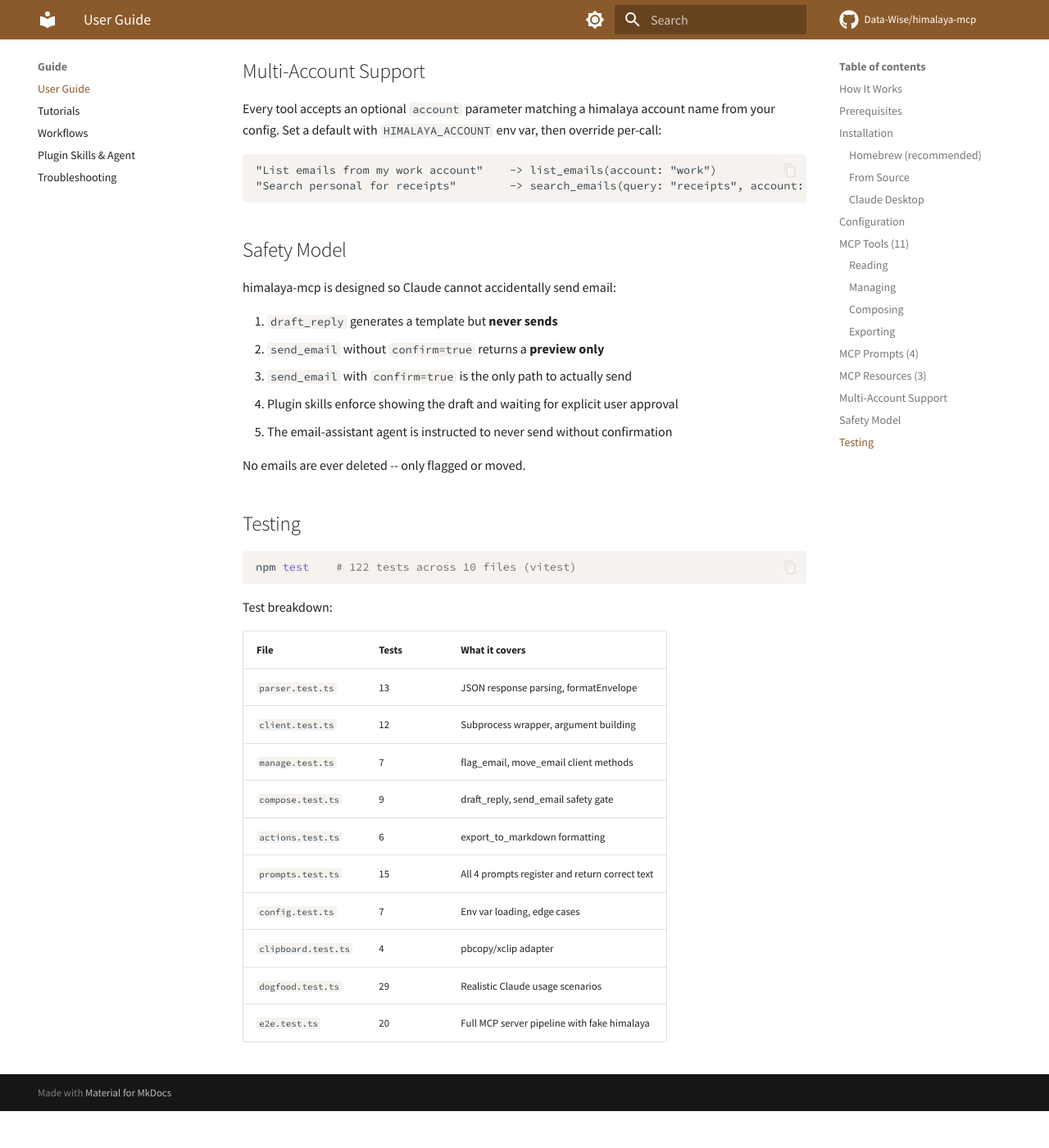
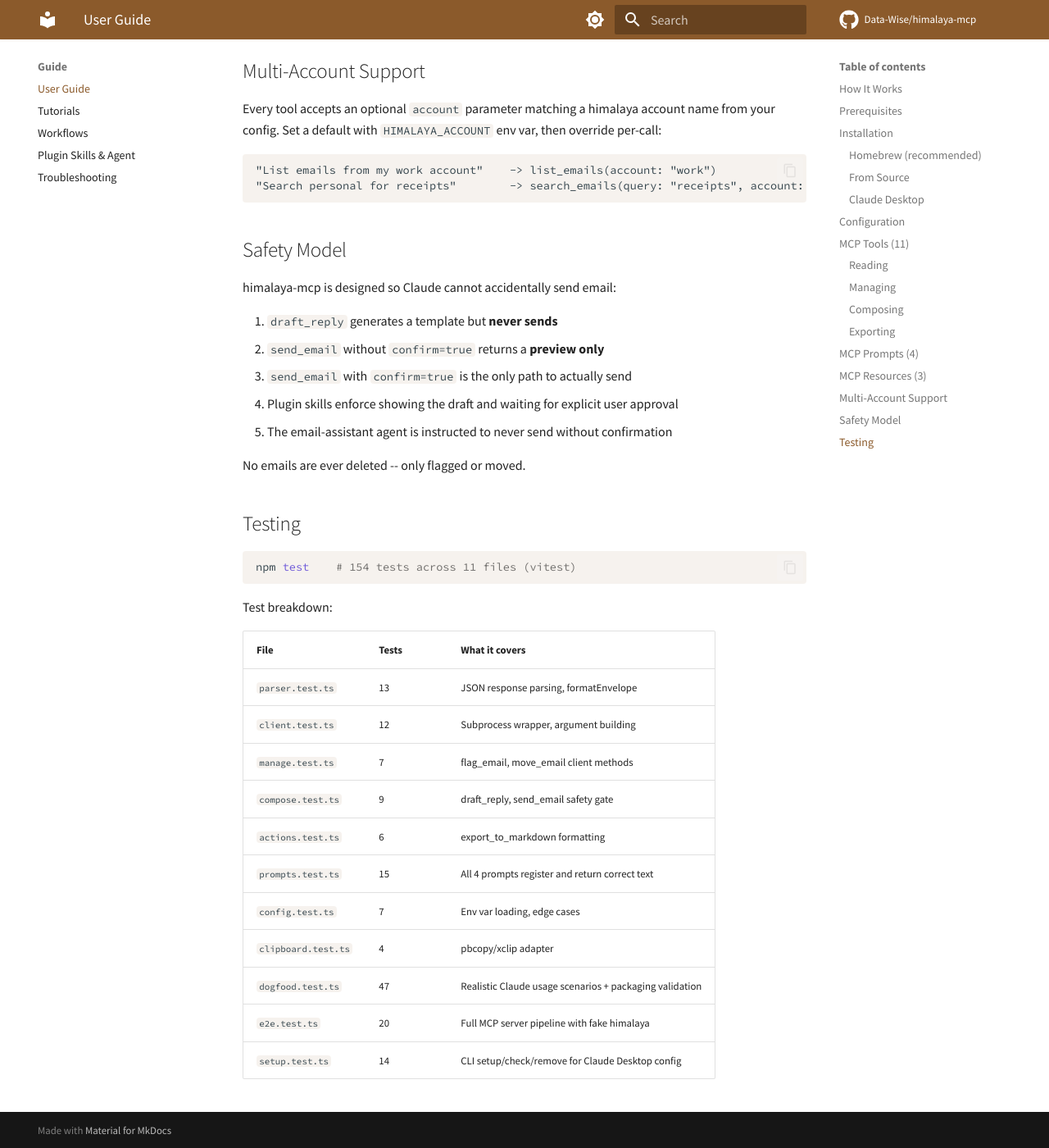
Before and after one commit to Data-Wise/himalaya-mcp, an MkDocs documentation site: the page built from docs/guide/guide.md, in a window 1280 px wide and 1400 px high, scrolled down 4367 px. Shown: the whole window at 82% size. Built offline with MkDocs 1.6.1 and Material for MkDocs 9.7.7, drawn with Linux system fonts in a browser that asks for light colours; comment, search, counter and statistics services are not loaded; before the commit the page ends 5722 px from its top, so only the background shows below that.

Commit message:
docs: update test counts 122→154 and add setup.test.ts to tables
Co-Authored-By: Claude Opus 4.6 <noreply@anthropic.com>

````diff
--- a/docs/guide/guide.md
+++ b/docs/guide/guide.md
@@ -176,7 +176,7 @@ No emails are ever deleted -- only flagged or moved.
 ## Testing
 
 ```bash
-npm test    # 122 tests across 10 files (vitest)
+npm test    # 154 tests across 11 files (vitest)
 ```
 
 Test breakdown:
@@ -191,5 +191,6 @@ Test breakdown:
 | `prompts.test.ts` | 15 | All 4 prompts register and return correct text |
 | `config.test.ts` | 7 | Env var loading, edge cases |
 | `clipboard.test.ts` | 4 | pbcopy/xclip adapter |
-| `dogfood.test.ts` | 29 | Realistic Claude usage scenarios |
+| `dogfood.test.ts` | 47 | Realistic Claude usage scenarios + packaging validation |
 | `e2e.test.ts` | 20 | Full MCP server pipeline with fake himalaya |
+| `setup.test.ts` | 14 | CLI setup/check/remove for Claude Desktop config |
````
Also changed, not shown: CLAUDE.md (+3 -3 lines), docs/getting-started/installation.md (+1 -1 lines), docs/reference/refcard.md (+1 -1 lines).
